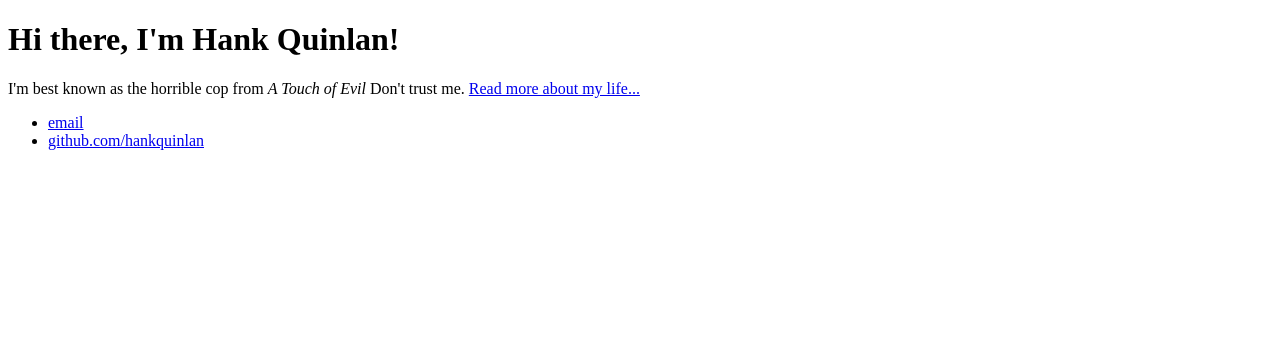
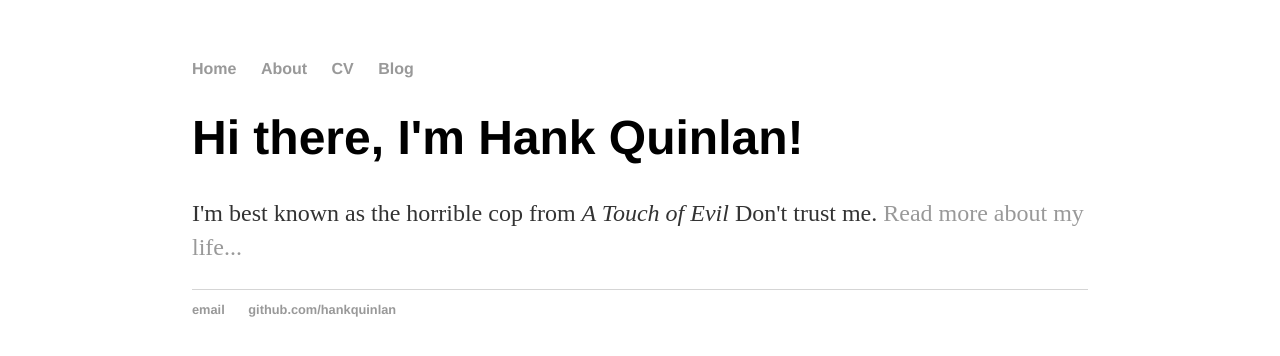
Before and after one commit to ngubren/ngubren.github.io, a plain HTML site: page index.html in a window 1280 px wide. Drawn offline with Linux system fonts and the light colour scheme; files that its build step writes are made by us from their sources.

Commit message:
Update Thingy
Olaf the snowman

```diff
--- a/index.html
+++ b/index.html
@@ -2,10 +2,17 @@
 <html>
 	<head>
 		<title>Hank Quinlan, Horrible Cop</title>
+		<!-- link to main stylesheet -->
+		<link rel="stylesheet" type="text/css" href="/css/main.css">
 	</head>
 	<body>
 		<nav>
-</ul>
+    		<ul>
+        		<li><a href="/">Home</a></li>
+	        	<li><a href="/about">About</a></li>
+        		<li><a href="/cv">CV</a></li>
+        		<li><a href="/blog">Blog</a></li>
+    		</ul>
 		</nav>
 		<div class="container">
     		<div class="blurb">
```
